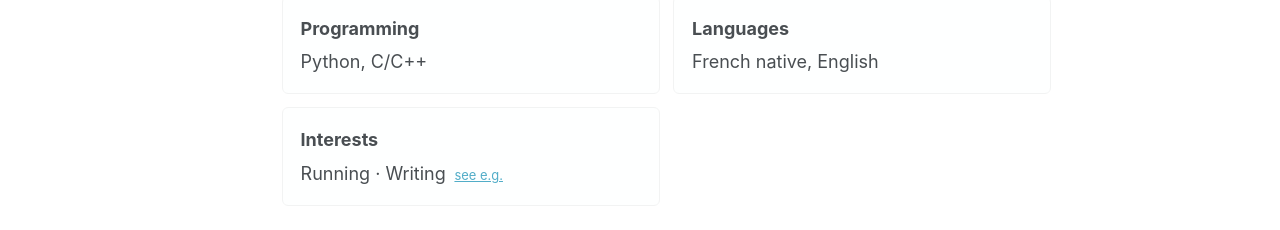
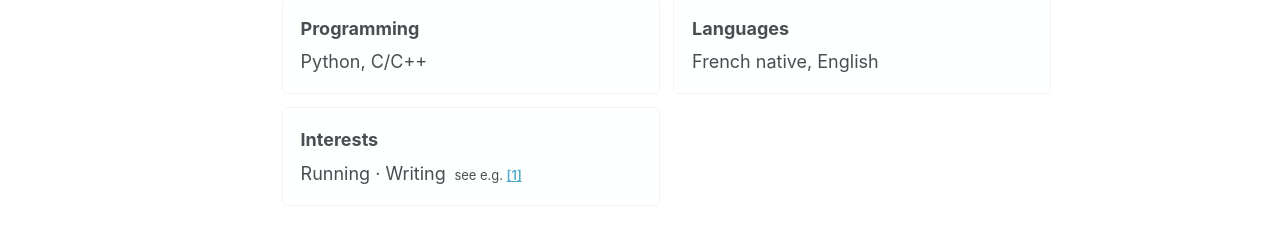
Before and after one commit to maxence2508/maxence2508.github.io, a Jekyll site: the page built from _pages/about.md, in a window 1280 px wide and 1400 px high, scrolled down 1231 px. Shown: the part 1167-1397 px from the top of the window. Built offline with Jekyll 4.4.1, drawn with Linux system fonts in a browser that asks for light colours; a style sheet for code colours, icons or effects is not loaded.

Commit message:
Format writing sample as reference

```diff
--- a/_pages/about.md
+++ b/_pages/about.md
@@ -114,6 +114,6 @@ redirect_from:
   <div><strong>Languages</strong><span>French native, English</span></div>
   <div>
     <strong>Interests</strong>
-    <span>Running · Writing <a class="interest-example" href="/files/le-pouvoir-des-mots-maxence-caucheteux.pdf" target="_blank" rel="noopener">see e.g.</a></span>
+    <span>Running · Writing <small class="interest-example">see e.g. <a href="/files/le-pouvoir-des-mots-maxence-caucheteux.pdf" target="_blank" rel="noopener">[1]</a></small></span>
   </div>
 </div>
--- a/assets/css/main.scss
+++ b/assets/css/main.scss
@@ -346,6 +346,10 @@ html[data-theme="dark"] .skill-grid div {
   white-space: nowrap;
 }
 
+.page__content .interest-example a {
+  font-weight: 600;
+}
+
 .resource-list {
   display: flex;
   flex-wrap: wrap;
```
